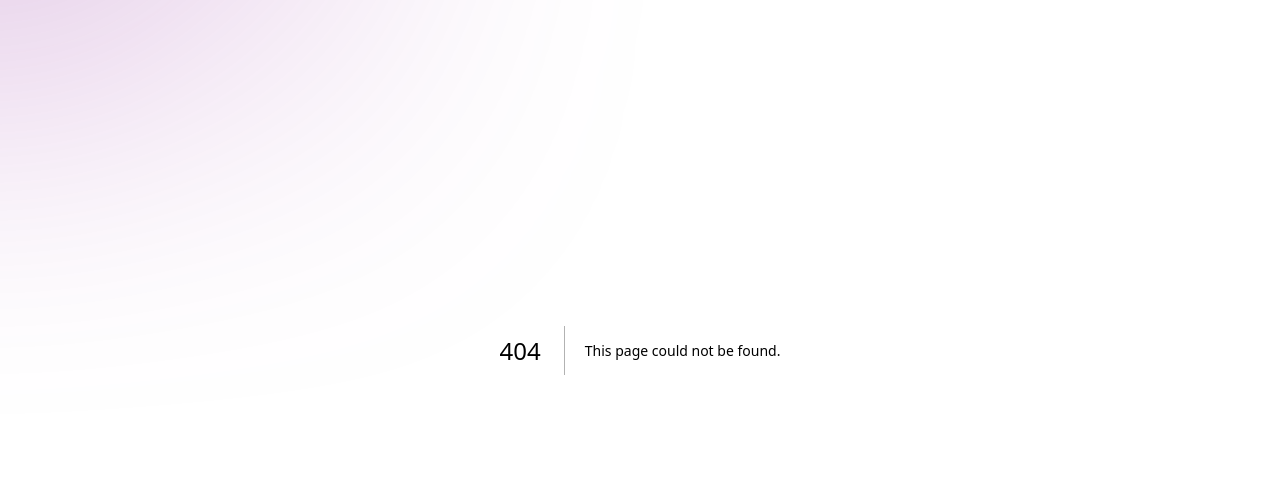
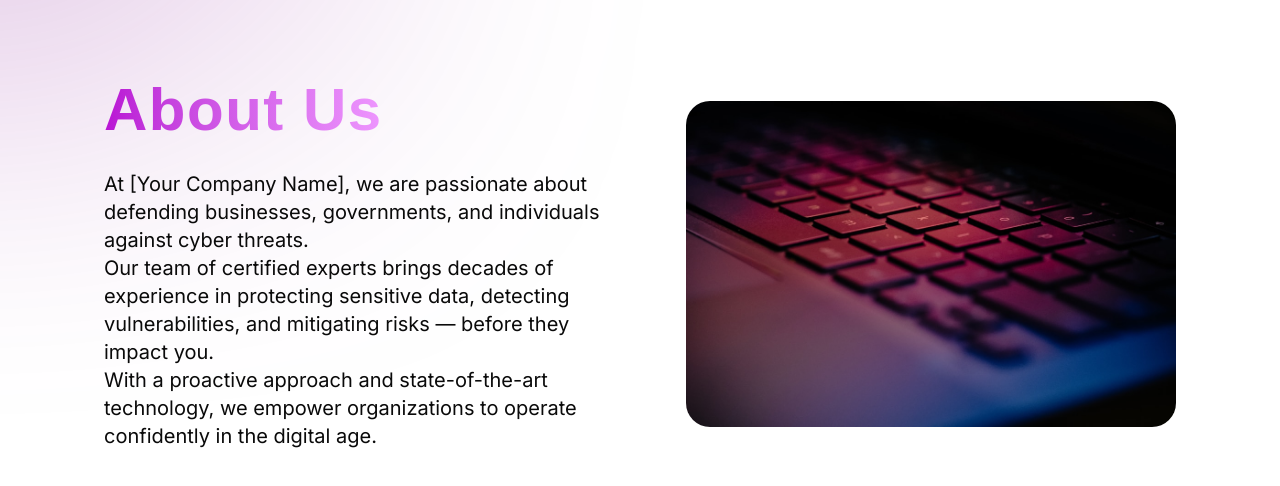
Before and after one commit to Maryammuhammadafzal/Cyber-Security-Landing-Page, a Next.js app: page /result in a window 1280 px wide. Before the commit this address had no page. Shown: the part 246-732 px from the top of the page. Built offline with nearby package versions, Linux system fonts and the light colour scheme; a web font is replaced by a local one.

Commit message:
creating new pages

```diff
--- /dev/null
+++ b/src/app/result/page.tsx
@@ -0,0 +1,31 @@
+import Image from 'next/image'
+import React from 'react'
+
+const ResultPage = () => {
+    return (
+        <div className="about mb-0 w-full h-auto flex justify-center  items-center xl:py-30 lg:py-24 md:py-18 sm:py-12 xs:py-7 py-5">
+            <div className="w-full p-2 sm:w-[90%] lg:w-[85%]  h-auto flex md:flex-row flex-col justify-center items-center md:gap-3 gap-6">
+                <div className="left md:w-[50%] w-full h-auto space-y-5">
+                    <h2 className="font-semibold w-fit gradient-title xl:text-6xl lg:text-5xl md:text-5xl min-[768px]:text-4xl text-6xl xl:leading-16 lg:leading-14 max-sm:text-5xl max-xs:text-4xl">
+                        About Us
+                    </h2>
+                    <p className="font-normal max-w-2xl font-sans lg:text-xl sm:text-lg text-base text-[16px] pr-8">
+                        At [Your Company Name], we are passionate about defending businesses, governments, and individuals against cyber threats.<br /> Our team of certified experts brings decades of experience in protecting sensitive data, detecting vulnerabilities, and mitigating risks — before they impact you.<br/>
+                        With a proactive approach and state-of-the-art technology, we empower organizations to operate confidently in the digital age.
+                    </p>
+                </div>
+                <div className="right md:w-[50%] w-full h-auto flex lg:pl-10  justify-center items-center">
+                    <Image
+                        src='/images/about-image.jpg'
+                        width={535}
+                        height={340}
+                        alt="image"
+                        className=' rounded-3xl'
+                    />
+                </div>
+            </div>
+        </div>
+    )
+}
+
+export default ResultPage
```
